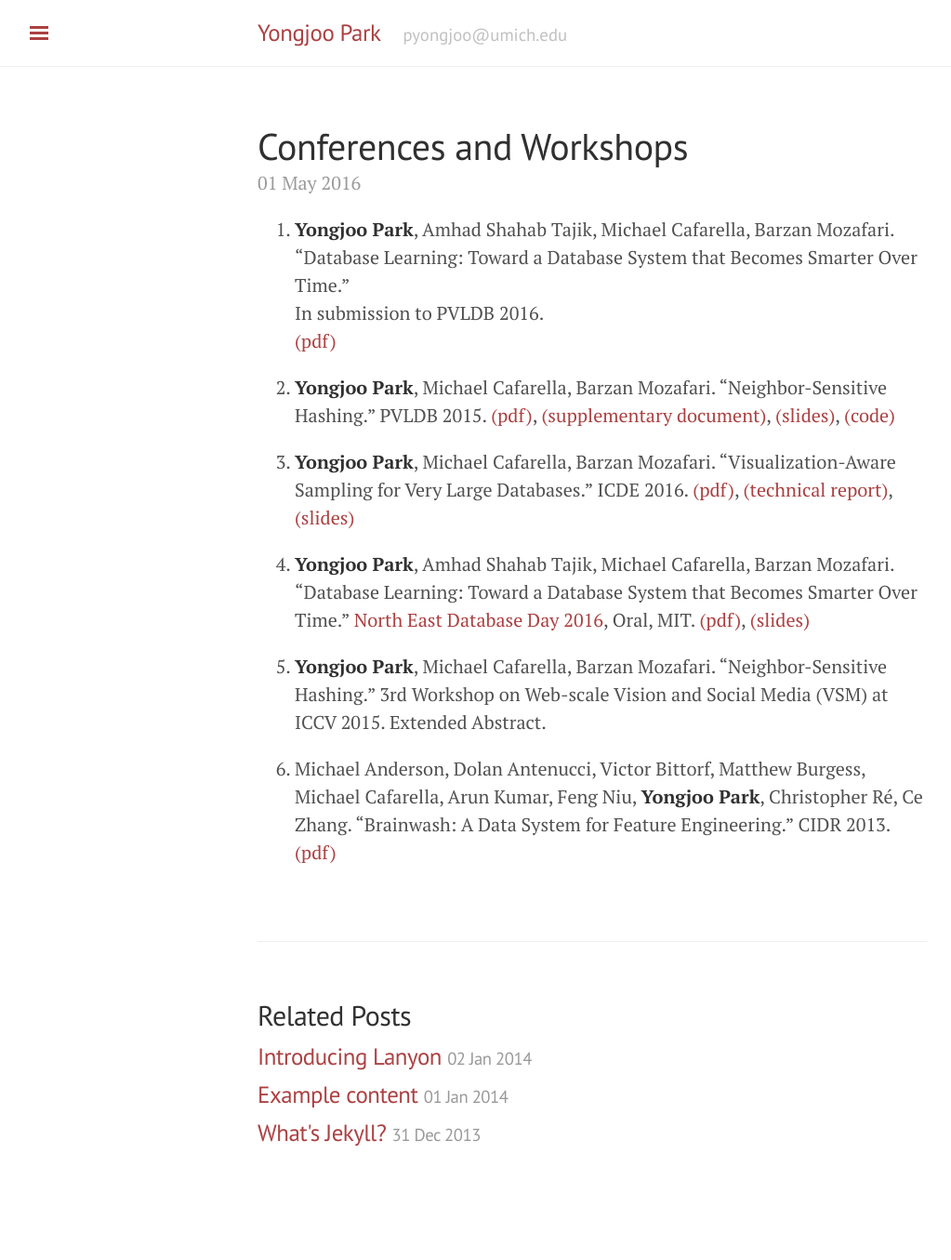
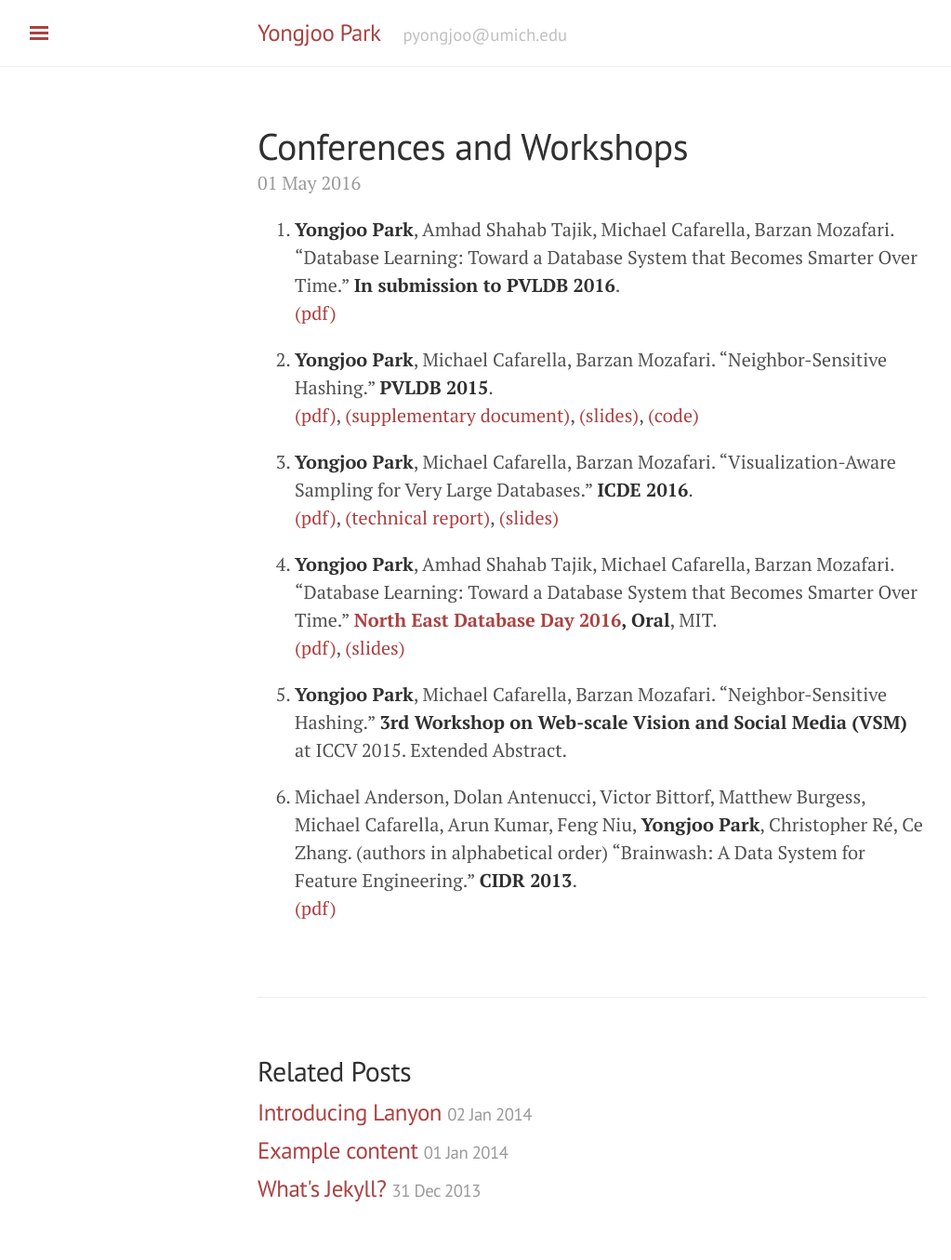
Before and after one commit to pyongjoo/pyongjoo.github.io, a Jekyll site: the page built from _publications/2016-05-01-peer-reviewed.md, in a window 1280 px wide. Shown: the whole page at 93% size, without its empty margins (3-1026 px from the left). Built offline with Jekyll 4.4.1, drawn with Linux system fonts in a browser that asks for light colours; before the commit the page ends 1295 px from its top, so only the background shows below that.

Commit message:
formatting

```diff
--- a/_publications/2016-05-01-peer-reviewed.md
+++ b/_publications/2016-05-01-peer-reviewed.md
@@ -4,30 +4,34 @@ title: Conferences and Workshops
 ---
 
 1. **Yongjoo Park**, Amhad Shahab Tajik, Michael Cafarella, Barzan Mozafari.
-   "Database Learning: Toward a Database System that Becomes Smarter Over Time."<br/>
-   In submission to PVLDB 2016.<br/>
-   [(pdf)]({{ site.url }}/resources/dblt.pdf)
+   "Database Learning: Toward a Database System that Becomes Smarter Over Time."
+   **In submission to PVLDB 2016**.<br/>
+   [(pdf)]({{ site.url }}/resources/dblt-vldb17.pdf)
 
-1. **Yongjoo Park**, Michael Cafarella, Barzan Mozafari. "Neighbor-Sensitive Hashing." PVLDB 2015.
-   [(pdf)](http://www.vldb.org/pvldb/vol9/p144-park.pdf), [(supplementary
-   document)]({{ site.url }}/resources/vldb2016sup.pdf),
+1. **Yongjoo Park**, Michael Cafarella, Barzan Mozafari. "Neighbor-Sensitive Hashing."
+   **PVLDB 2015**.<br/>
+   [(pdf)](http://www.vldb.org/pvldb/vol9/p144-park.pdf),
+   [(supplementary document)]({{ site.url }}/resources/vldb2016sup.pdf),
    [(slides)]({{ site.url }}/resources/nsh-slides-vldb16.pdf),
    [(code)](https://github.com/pyongjoo/nsh)
 
-1. **Yongjoo Park**, Michael Cafarella, Barzan Mozafari. "Visualization-Aware Sampling for Very Large Databases." ICDE 2016.
-   [(pdf)]({{ site.url }}/resources/ypark_icde16.pdf), [(technical report)](http://arxiv.org/abs/1510.03921),
+1. **Yongjoo Park**, Michael Cafarella, Barzan Mozafari. "Visualization-Aware Sampling for Very Large Databases."
+   **ICDE 2016**.<br/>
+   [(pdf)]({{ site.url }}/resources/ypark_icde16.pdf),
+   [(technical report)](http://arxiv.org/abs/1510.03921),
    [(slides)]({{ site.url }}/resources/vas_slides_icde16.pdf)
 
 1. **Yongjoo Park**, Amhad Shahab Tajik, Michael Cafarella, Barzan Mozafari. "Database
    Learning: Toward a Database System that Becomes Smarter Over Time."
-   [North East Database Day 2016](http://mitdbg.github.io/nedbday/2016/), Oral, MIT.
+   **[North East Database Day 2016](http://mitdbg.github.io/nedbday/2016/), Oral**, MIT.<br/>
    [(pdf)]({{ site.url }}/resources/ypark_nedb16.pdf),
    [(slides)]({{ site.url }}/resources/ypark_nedb16_slides.pdf)
 
 1. **Yongjoo Park**, Michael Cafarella, Barzan Mozafari. "Neighbor-Sensitive Hashing."
-   3rd Workshop on Web-scale Vision and Social Media (VSM) at ICCV 2015. Extended Abstract.
+   **3rd Workshop on Web-scale Vision and Social Media (VSM)** at ICCV 2015. Extended Abstract.
 
 1. Michael Anderson, Dolan Antenucci, Victor Bittorf, Matthew Burgess, Michael
    Cafarella, Arun Kumar, Feng Niu, **Yongjoo Park**, Christopher Ré, Ce Zhang.
-   "Brainwash: A Data System for Feature Engineering." CIDR 2013.
+   (authors in alphabetical order)
+   "Brainwash: A Data System for Feature Engineering." **CIDR 2013**.<br/>
    [(pdf)](http://web.eecs.umich.edu/~michjc/papers/mythical_man.pdf)
```
Also changed, not shown: 1 other file.
